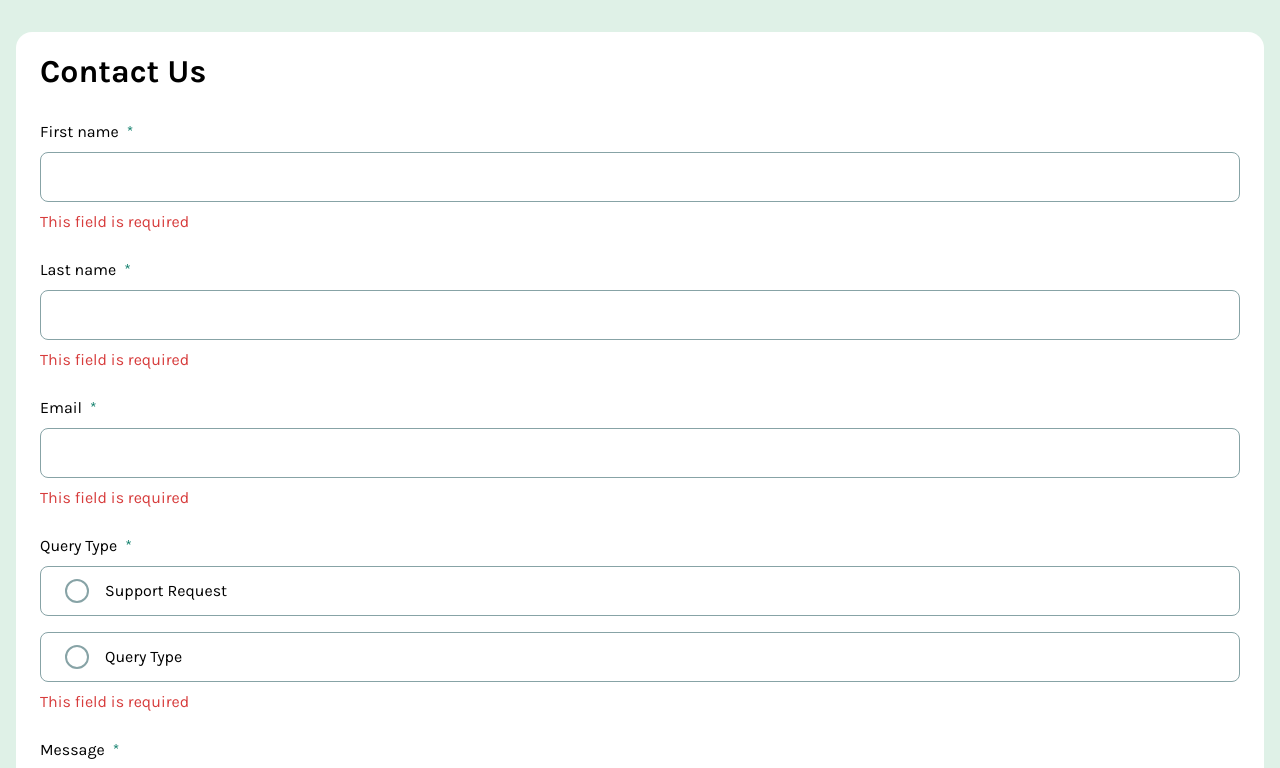
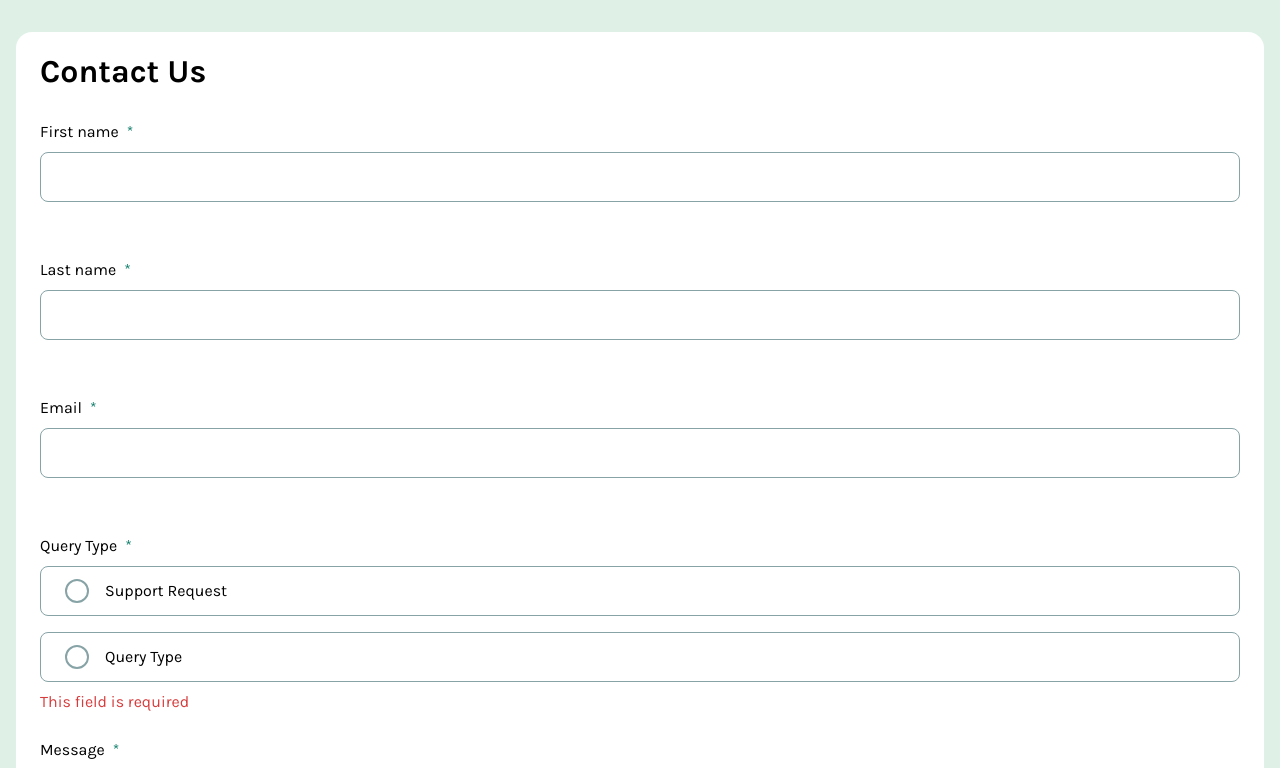
Before and after one commit to md5dalton/contact-form, a Next.js app: page / in a window 1280 px wide. Shown: the top 768 px of the page. Built offline with nearby package versions, Linux system fonts and the light colour scheme.

Commit message:
Update FieldText.jsx

```diff
--- a/components/FieldText.jsx
+++ b/components/FieldText.jsx
@@ -1,5 +1,7 @@
+import { ErrorMessage } from "formik"
 import ErrorMsg from "./ErrorMsg"
 import Fieldset from "./Fieldset"
+import { gId } from "@/lib/functions"
 
 export default ({ label, children }) => (
     <Fieldset>
@@ -10,6 +12,6 @@ export default ({ label, children }) => (
             </div>
             {children}
         </div>
-        <ErrorMsg>This field is required</ErrorMsg>
+        <ErrorMessage className="text-red text-s" name={gId(label)} component="p" />
     </Fieldset>
 )
```
